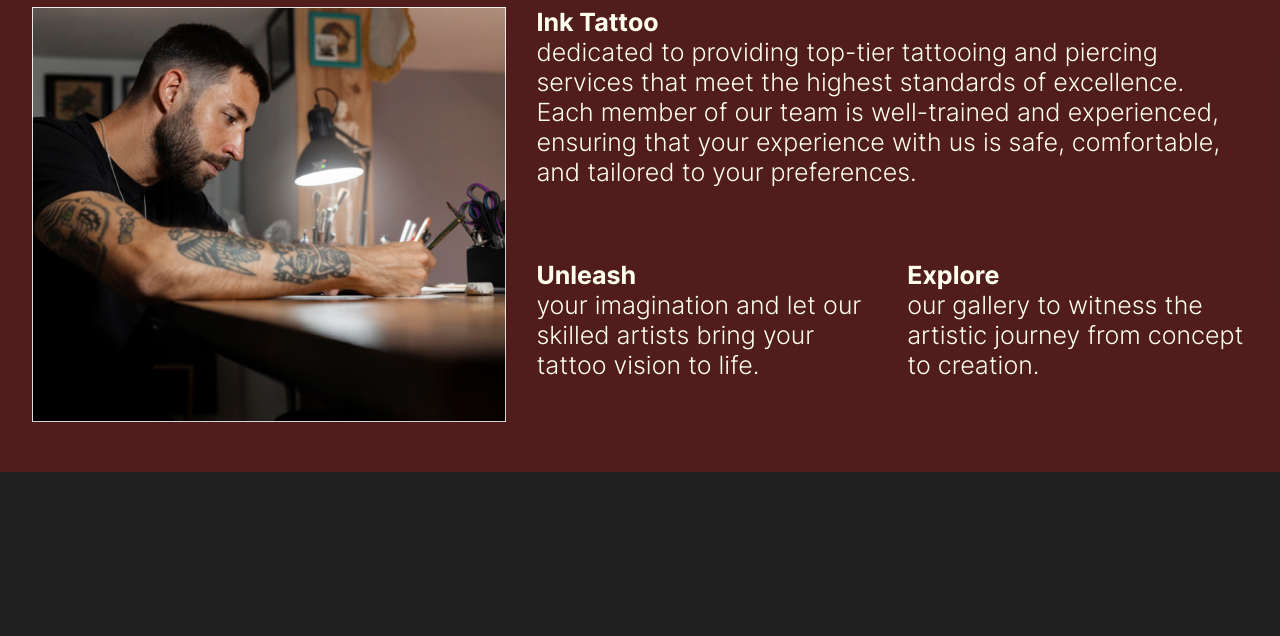
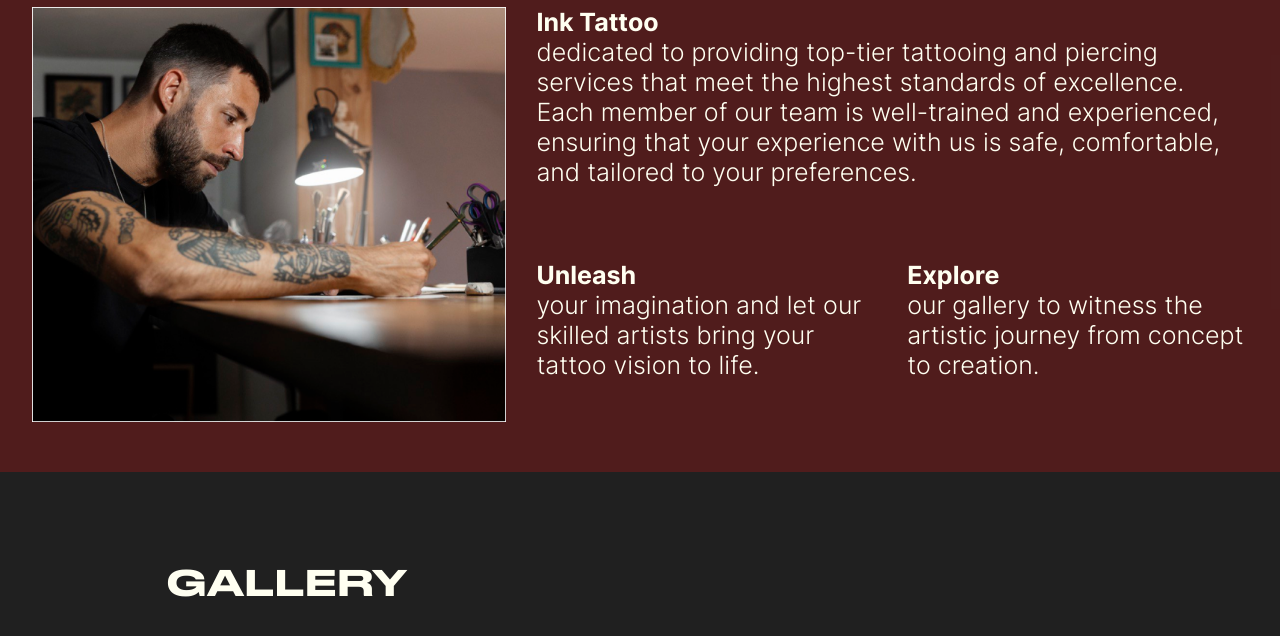
Before and after one commit to GenaPlem/ink_tattoo_next, a Next.js app: page / in a window 1280 px wide. Shown: the part 1216-1852 px from the top of the page. Before the commit the page ends 1714 px from the top, so only its background shows below. Built offline with nearby package versions, Linux system fonts and the light colour scheme.

Commit message:
Add Gallery to Home page

```diff
--- a/app/page.js
+++ b/app/page.js
@@ -1,6 +1,7 @@
 import Header from "./components/header/header";
 import Hero from "./components/hero/hero";
 import About from "./components/about/about";
+import Gallery from "./components/gallery/gallery";
 
 export default function Home() {
   return (
@@ -9,6 +10,7 @@ export default function Home() {
       <main>
         <Hero />
         <About />
+        <Gallery />
       </main>
     </>
   );
```
